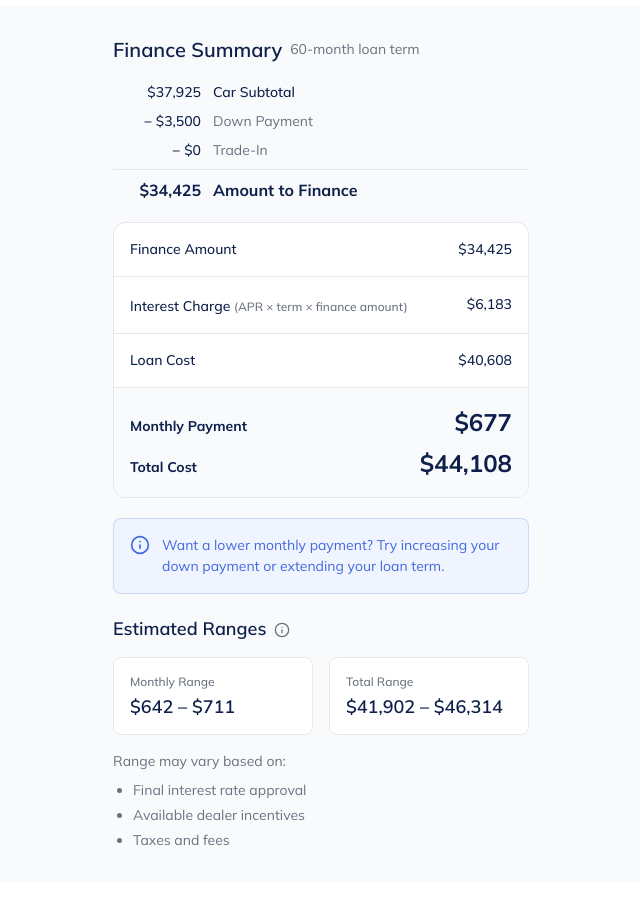
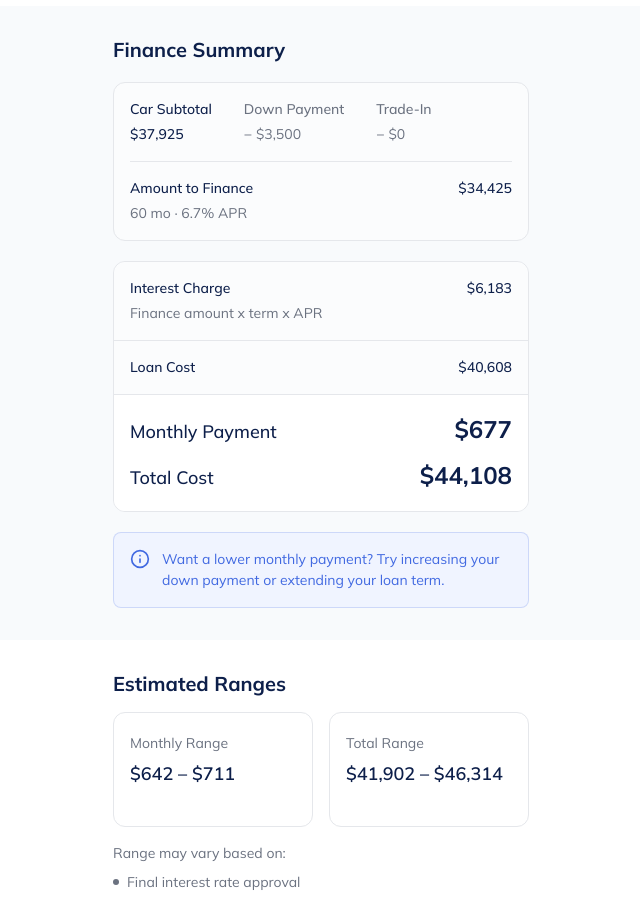
Before and after one commit to wilsskin/CarGurus-FinanceCalculator, a React (Vite) app: page / in a window 1280 px wide. Shown: the part 1460-2361 px from the top of the page, without its empty margins (319-959 px from the left). Built offline with nearby package versions, Linux system fonts and the light colour scheme.

Commit message:
final frontend changes

```diff
--- a/src/components/finance/SummaryAndSave.tsx
+++ b/src/components/finance/SummaryAndSave.tsx
@@ -28,51 +28,54 @@ const SummaryAndSave: React.FC = () => {
 
   return (
     <section className="space-y-5">
-      <div className="flex items-center gap-2">
       <h3>Finance Summary</h3>
-        {loanDetails.termMonths > 0 && (
-          <span className="text-body-sm text-muted-foreground">
-            {loanDetails.termMonths}-month loan term
-          </span>
-        )}
+
+      {/* Amount to Finance - Three columns + Finance Amount row */}
+      <div className="bg-white/50 rounded-cg-lg border border-border overflow-hidden">
+        <div className="px-4 py-4">
+          {/* Three columns: Car Total | Down Payment | Trade-In */}
+          <div className="flex gap-8">
+            <div className="flex flex-col gap-1">
+              <span className="text-body-sm font-medium text-foreground">Car Subtotal</span>
+              <span className="text-[14px] font-medium text-foreground tabular-nums">{formatCurrency(carSubtotal)}</span>
             </div>
-
-      {/* Amount to Finance - Two-column layout: price column + label column */}
-      <div className="space-y-2 text-body-sm">
-        <div className="flex items-center gap-3">
-          <span className="min-w-[5.5rem] text-right font-medium text-foreground">{formatCurrency(carSubtotal)}</span>
-          <span className="font-medium text-foreground">Car Subtotal</span>
+            <div className="flex flex-col gap-1">
+              <span className="text-body-sm font-medium text-muted-foreground">Down Payment</span>
+              <span className="text-body-sm text-muted-foreground tabular-nums">− {formatCurrency(loanDetails.downPayment)}</span>
             </div>
-        <div className="flex items-center gap-3">
-          <span className="min-w-[5.5rem] text-right font-medium text-foreground">− {formatCurrency(loanDetails.downPayment)}</span>
-          <span className="text-muted-foreground">Down Payment</span>
-        </div>
-        <div className="flex items-center gap-3">
-          <span className="min-w-[5.5rem] text-right font-medium text-foreground">− {formatCurrency(tradeIn.netValue)}</span>
-          <span className="text-muted-foreground">Trade-In</span>
-        </div>
-        <div className="flex items-center gap-3 pt-2 border-t border-border">
-          <span className="min-w-[5.5rem] text-right font-bold text-foreground text-body">{formatCurrency(amountFinanced)}</span>
-          <span className="font-bold text-foreground text-body">Amount to Finance</span>
+            <div className="flex flex-col gap-1">
+              <span className="text-body-sm font-medium text-muted-foreground">Trade-In</span>
+              <span className="text-body-sm text-muted-foreground tabular-nums">− {formatCurrency(tradeIn.netValue)}</span>
             </div>
           </div>
 
-      {/* White Card - Finance Amount, Interest, Loan Cost */}
-      <div className="bg-background rounded-cg-lg border border-border overflow-hidden">
-        <div className="divide-y divide-border">
-          <div className="flex justify-between items-center px-4 py-4">
-            <span className="text-body-sm font-medium text-foreground">Finance Amount</span>
-            <span className="text-body-sm font-medium text-foreground">{formatCurrency(amountFinanced)}</span>
+          {/* Finance Amount row - label left, amount right + loan term & APR */}
+          <div className="flex flex-col gap-1 pt-4 mt-4 border-t border-border">
+            <div className="flex justify-between items-center">
+              <span className="text-body-sm font-medium text-foreground">Amount to Finance</span>
+              <span className="text-body-sm font-medium text-foreground tabular-nums">{formatCurrency(amountFinanced)}</span>
+            </div>
+            <span className="text-body-sm text-muted-foreground">
+              {[
+                loanDetails.termMonths > 0 && `${loanDetails.termMonths} mo`,
+                loanDetails.interestRate != null && loanDetails.interestRate > 0 && `${loanDetails.interestRate}% APR`
+              ].filter(Boolean).join(' · ') || '—'}
+            </span>
+          </div>
+        </div>
       </div>
 
-          <div className="flex justify-between items-center px-4 py-4">
-            <div>
-              <span className="text-body-sm font-medium text-foreground">Interest Charge </span>
-              <span className="text-caption text-muted-foreground">(APR × term × finance amount)</span>
-            </div>
+      {/* Interest Charge, Loan Cost + Monthly Payment/Total Cost */}
+      <div className="rounded-cg-lg border border-border overflow-hidden">
+        <div className="divide-y divide-border bg-white/50">
+          <div className="flex flex-col gap-1 px-4 py-4">
+            <div className="flex justify-between items-center">
+              <span className="text-body-sm font-medium text-foreground">Interest Charge</span>
               <span className="text-body-sm font-medium text-foreground">
                 {noLoanDetailsProvided ? '—' : formatCurrency(financeCharge)}
               </span>
+            </div>
+            <span className="text-body-sm text-muted-foreground">Finance amount x term x APR</span>
           </div>
 
           <div className="flex justify-between items-center px-4 py-4">
@@ -83,16 +86,16 @@ const SummaryAndSave: React.FC = () => {
           </div>
         </div>
 
-        {/* Monthly Payment + Total Cost - Same style, both black */}
-        <div className="bg-section-light px-4 py-5 border-t border-border">
-          <div className="flex justify-between items-baseline mb-3">
-            <span className="text-label font-bold text-foreground">Monthly Payment</span>
+        {/* Monthly Payment + Total Cost - White to draw focus */}
+        <div className="bg-background px-4 py-5 border-t border-border">
+          <div className="flex justify-between items-baseline mb-4">
+            <span className="text-body-lg font-medium text-foreground">Monthly Payment</span>
             <span className="text-price-md font-bold text-foreground">
               {noLoanDetailsProvided ? '—' : formatCurrency(monthlyPayment)}
             </span>
           </div>
           <div className="flex justify-between items-baseline">
-            <span className="text-label font-bold text-foreground">Total Cost</span>
+            <span className="text-body-lg font-medium text-foreground">Total Cost</span>
             <span className="text-price-md font-bold text-foreground">
               {noLoanDetailsProvided ? '—' : formatCurrency(totalCost)}
             </span>
--- a/src/components/finance/sections/CarCost.tsx
+++ b/src/components/finance/sections/CarCost.tsx
@@ -208,7 +208,7 @@ const CarCost: React.FC = () => {
 
         {/* Car Subtotal - Receipt style, above Trade-In */}
         <div className="flex justify-between items-center py-3 border-b border-border">
-          <span className="text-body-lg font-bold text-foreground">Car Subtotal</span>
+          <span className="text-body-lg font-medium text-foreground">Car Subtotal</span>
           <span id="subtotal-amount" className="text-price-md text-foreground font-bold">
             {formatCurrency(calculateCarCostTotal())}
           </span>
--- a/src/components/finance/sections/EstimatedRange.tsx
+++ b/src/components/finance/sections/EstimatedRange.tsx
@@ -1,7 +1,7 @@
 import React from 'react';
 import { useFinance } from '@/context/finance';
-import { Info } from 'lucide-react';
 import { formatCurrency } from '@/utils/financeCalculator';
+import SaveAndExport from './SaveAndExport';
 
 const EstimatedRange: React.FC = () => {
   const { state } = useFinance();
@@ -24,24 +24,21 @@ const EstimatedRange: React.FC = () => {
 
   return (
     <section className="space-y-4">
-      <div className="flex items-center gap-2">
-        <h4>Estimated Ranges</h4>
-        <Info className="w-4 h-4 text-muted-foreground" />
-      </div>
+      <h3>Estimated Ranges</h3>
 
       <div className="grid grid-cols-2 gap-4">
-        <div className="bg-background rounded-cg border border-border p-4">
-          <div className="text-caption text-muted-foreground mb-1">Monthly Range</div>
-          <div className="text-price-sm text-foreground">
+        <div className="bg-background rounded-cg-lg border border-border py-5 px-4 min-h-[115px]">
+          <div className="text-body-sm text-muted-foreground mb-2">Monthly Range</div>
+          <div className="text-price-sm text-foreground tabular-nums whitespace-nowrap">
             {canCalculateRange ?
               `${formatCurrency(minMonthly)} – ${formatCurrency(maxMonthly)}` :
               '—'}
           </div>
         </div>
 
-        <div className="bg-background rounded-cg border border-border p-4">
-          <div className="text-caption text-muted-foreground mb-1">Total Range</div>
-          <div className="text-price-sm text-foreground">
+        <div className="bg-background rounded-cg-lg border border-border py-5 px-4 min-h-[115px]">
+          <div className="text-body-sm text-muted-foreground mb-2">Total Range</div>
+          <div className="text-price-sm text-foreground tabular-nums whitespace-nowrap">
             {formatCurrency(minEstimate)} – {formatCurrency(maxEstimate)}
           </div>
         </div>
@@ -49,14 +46,25 @@ const EstimatedRange: React.FC = () => {
 
       <div className="text-body-sm text-muted-foreground">
         <p className="mb-2">Range may vary based on:</p>
-        <ul className="list-disc pl-5 space-y-1">
+        <ul className="space-y-1.5">
           {loanDetails.interestRate > 0 && (
-            <li>Final interest rate approval</li>
+            <li className="flex items-center gap-2">
+              <span className="w-1.5 h-1.5 rounded-full bg-muted-foreground shrink-0" aria-hidden="true" />
+              <span>Final interest rate approval</span>
+            </li>
           )}
-          <li>Available dealer incentives</li>
-          <li>Taxes and fees</li>
+          <li className="flex items-center gap-2">
+            <span className="w-1.5 h-1.5 rounded-full bg-muted-foreground shrink-0" aria-hidden="true" />
+            <span>Available dealer incentives</span>
+          </li>
+          <li className="flex items-center gap-2">
+            <span className="w-1.5 h-1.5 rounded-full bg-muted-foreground shrink-0" aria-hidden="true" />
+            <span>Taxes and fees</span>
+          </li>
         </ul>
       </div>
+
+      <SaveAndExport />
     </section>
   );
 };
--- a/src/components/finance/sections/SaveAndExport.tsx
+++ b/src/components/finance/sections/SaveAndExport.tsx
@@ -1,5 +1,5 @@
 import React from 'react';
-import { Save, Download } from 'lucide-react';
+import { Heart, ExternalLink } from 'lucide-react';
 import { Button } from '@/components/ui/button';
 
 const SaveAndExport: React.FC = () => {
@@ -9,7 +9,7 @@ const SaveAndExport: React.FC = () => {
         onClick={() => {}}
         className="w-full"
       >
-        <Save className="w-5 h-5" />
+        <Heart className="w-5 h-5" />
         Save Estimate
       </Button>
 
@@ -18,8 +18,8 @@ const SaveAndExport: React.FC = () => {
         variant="outline"
         className="w-full"
       >
-        <Download className="w-5 h-5" />
-        Export Estimate
+        <ExternalLink className="w-5 h-5" />
+        Share Estimate
       </Button>
     </div>
   );
--- a/src/index.css
+++ b/src/index.css
@@ -113,7 +113,7 @@
   h3 {
     font-family: 'Mulish', -apple-system, BlinkMacSystemFont, 'Segoe UI', Roboto, sans-serif;
     font-size: 20px;
-    font-weight: 600;
+    font-weight: 700;
     line-height: 1.2;
     color: hsl(var(--foreground));
   }
@@ -121,7 +121,7 @@
   h4 {
     font-family: 'Mulish', -apple-system, BlinkMacSystemFont, 'Segoe UI', Roboto, sans-serif;
     font-size: 18px;
-    font-weight: 600;
+    font-weight: 700;
     line-height: 1.25;
     color: hsl(var(--foreground));
   }
```
Also changed, not shown: src/components/finance/FinanceCalculator.tsx (+7 -17 lines), src/components/finance/ScrollToTop.tsx (deleted, +0 -43 lines). Lines whose indentation alone changed are shown as unchanged.
